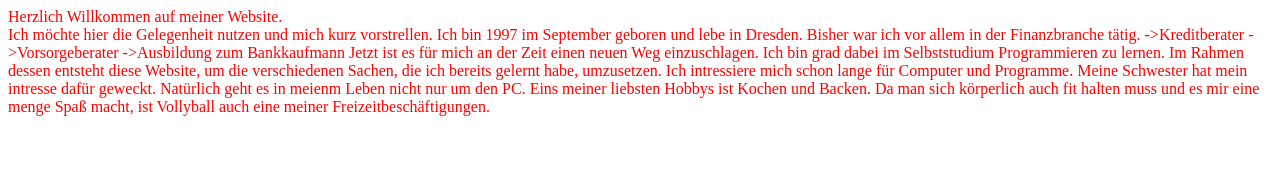
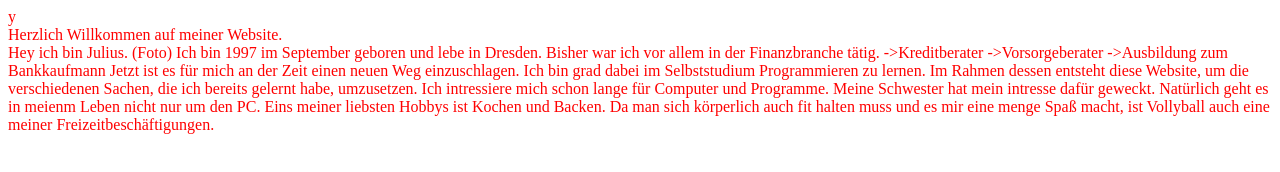
Before and after one commit to JuliusSchaeller/juliusschaeller.github.io, a plain HTML site: page index.html in a window 1280 px wide. Drawn offline with Linux system fonts and the light colour scheme.

Commit message:
Update index.html

```diff
--- a/index.html
+++ b/index.html
@@ -1,4 +1,4 @@
-<HTML>
+y<HTML>
   <HEAD>
     <link rel="stylesheet" href="styles.css">
     <TITLE>Julius Schäller
@@ -8,7 +8,8 @@
       <header>
         Herzlich Willkommen auf meiner Website.
       </header>
-    Ich möchte hier die Gelegenheit nutzen und mich kurz vorstrellen.
+    Hey ich bin Julius.
+    (Foto)
     Ich bin 1997 im September geboren und lebe in Dresden.
     Bisher war ich vor allem in der Finanzbranche tätig.
       ->Kreditberater
```
